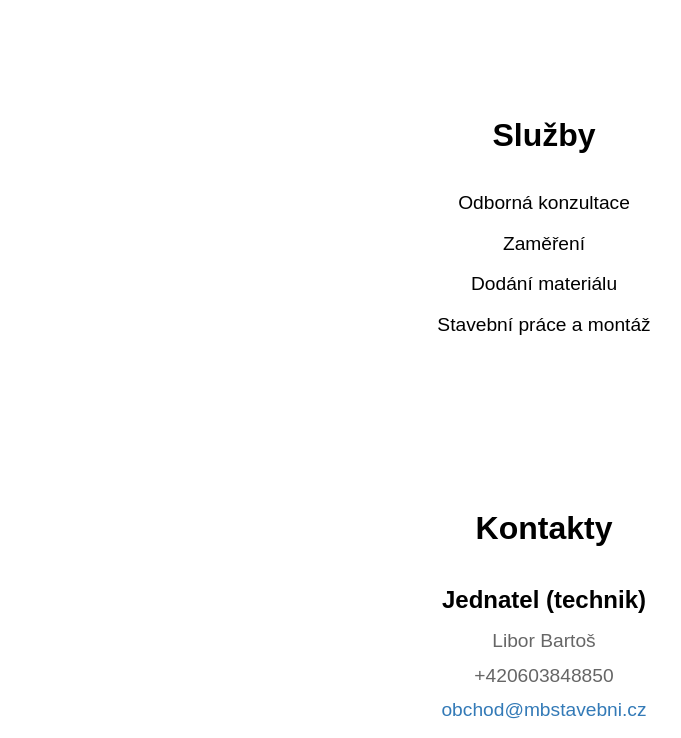
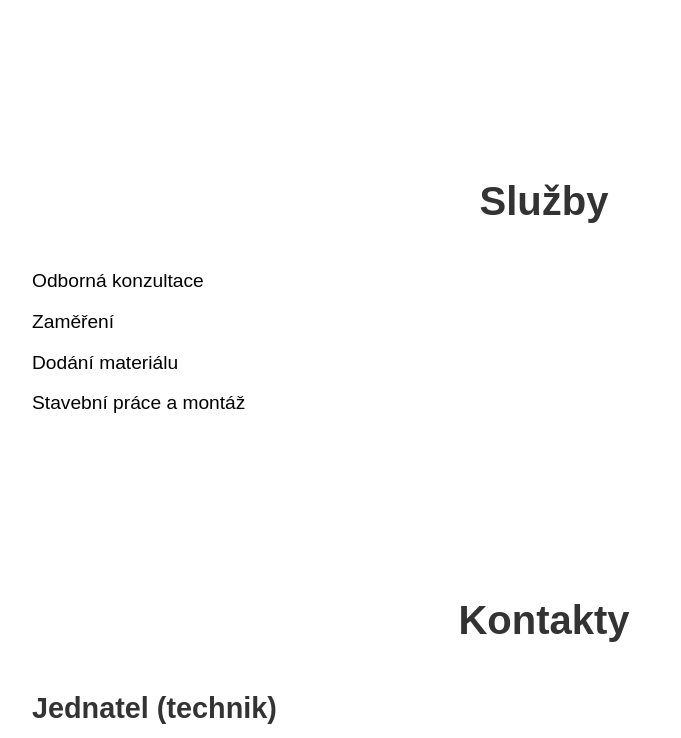
Before and after one commit to MBstavebni/WEB1, a plain HTML site: page index.html in a window 1280 px wide. Shown: the part 741-1479 px from the top of the page, without its empty margins (96-777 px from the left). Drawn offline with Linux system fonts and the light colour scheme.

Commit message:
Update style.css

```diff
--- a/style.css
+++ b/style.css
@@ -30,6 +30,7 @@ header {
     background-color: #333;
     color: #fff;
     padding: 10px 0;
+    text-align: center;
 }
 
 header h1 {
@@ -40,7 +41,6 @@ header h1 {
 header nav ul {
     list-style-type: none;
     padding: 0;
-    text-align: center;
 }
 
 header nav ul li {
@@ -63,7 +63,8 @@ section {
 }
 
 section h2 {
-    font-size: 2em;
+    font-size: 2.5em;
+    color: #333;
 }
 
 section p {
@@ -75,6 +76,8 @@ section p {
 section ul {
     list-style-type: none;
     padding: 0;
+    text-align: left;
+    margin-top: 20px;
 }
 
 section ul li {
@@ -85,12 +88,14 @@ section ul li {
 /* Styly kontaktních osob a formuláře */
 
 .contact-person {
-    margin-bottom: 20px;
+    margin-bottom: 30px;
+    text-align: left;
 }
 
 .contact-person h3 {
-    font-size: 1.5em;
-    margin-bottom: 5px;
+    font-size: 1.8em;
+    color: #333;
+    margin-bottom: 10px;
 }
 
 .contact-person p {
@@ -101,6 +106,7 @@ section ul li {
 
 .contact-form {
     margin-top: 40px;
+    text-align: left;
 }
 
 .contact-form label {
```
